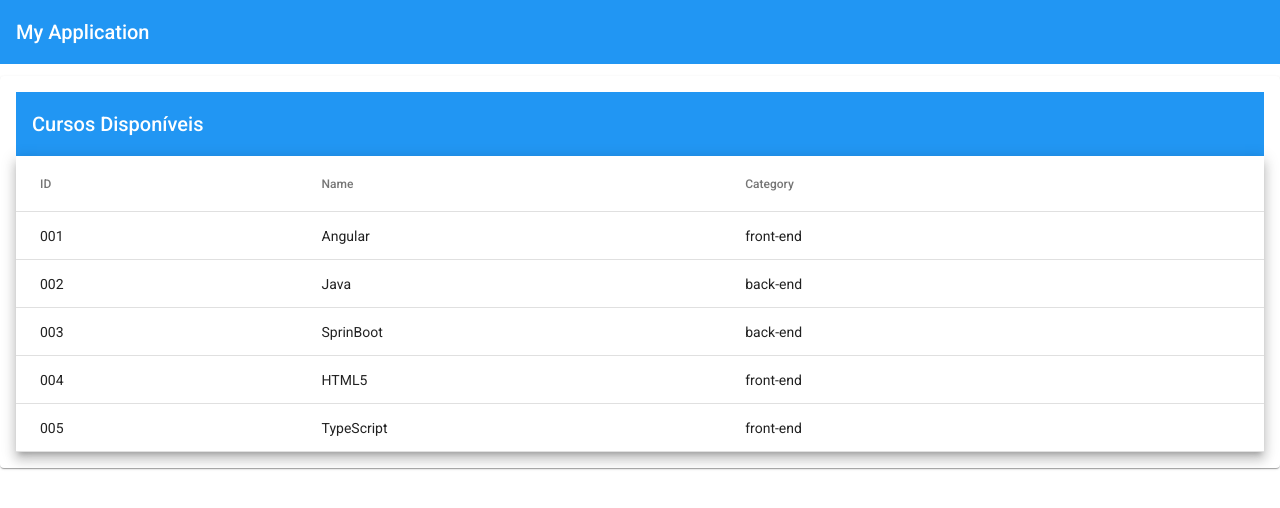
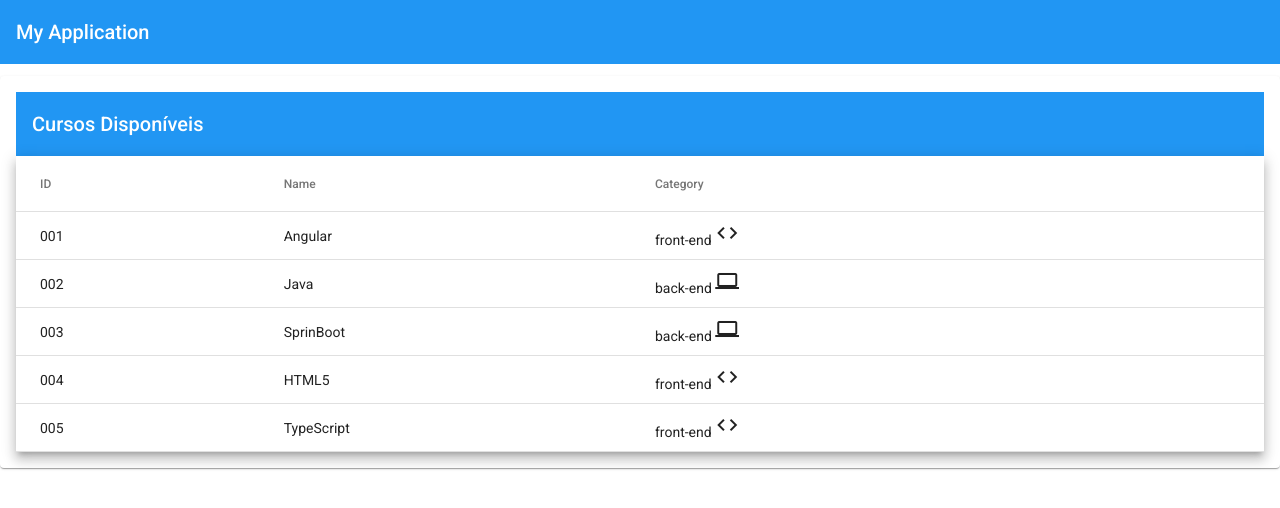
Before and after one commit to psdiego17/crud-angular-spring, an Angular app: page /courses in a window 1280 px wide. Shown: the top 508 px of the page. Built offline with nearby package versions, Linux system fonts and the light colour scheme.

Commit message:
adicionado pipe para inserção de ícones

```diff
--- a/src/app/courses/courses.module.ts
+++ b/src/app/courses/courses.module.ts
@@ -10,6 +10,8 @@
 import { CoursesComponent } from './courses/courses.component';
 import { MatProgressSpinnerModule } from '@angular/material/progress-spinner';
 import { SharedModule } from '../shared/shared.module';
+import { MatIconModule } from '@angular/material/icon';
+
 
 
 
@@ -25,7 +27,8 @@
     MatToolbarModule,
     MatButtonModule,
     MatProgressSpinnerModule,
-    SharedModule
+    SharedModule,
+    MatIconModule
 
   ]
 })
--- a/src/app/courses/courses/courses.component.html
+++ b/src/app/courses/courses/courses.component.html
@@ -19,7 +19,9 @@
             <!-- Category Column -->
             <ng-container matColumnDef="category">
                 <th mat-header-cell *matHeaderCellDef> Category </th>
-                <td mat-cell *matCellDef="let course"> {{ course.category }} </td>
+                <td mat-cell *matCellDef="let course"> {{ course.category }}
+                    <mat-icon aria-hidden="false" aria-label="Categoria do curso">{{ course.category | category }}</mat-icon>
+                </td>
             </ng-container>
 
             <!-- Category Button
--- /dev/null
+++ b/src/app/shared/pipes/category.pipe.ts
@@ -0,0 +1,18 @@
+import { Pipe, PipeTransform } from '@angular/core';
+
+@Pipe({
+  name: 'category'
+})
+export class CategoryPipe implements PipeTransform {
+
+  transform(value: string): string {
+
+    switch(value){
+      case 'front-end': return 'code';
+      case 'back-end': return 'computer';
+    }
+
+    return 'code';
+  }
+
+}
```
Also changed, not shown: src/app/shared/shared.module.ts (+5 -2 lines), 1 other file (tests, documents, lock files or other folders).
